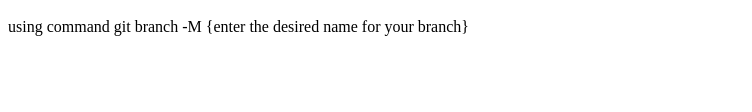
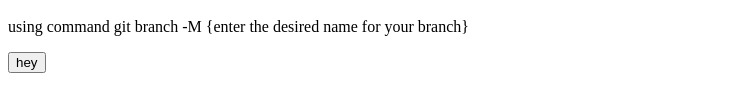
Before and after one commit to iemafzalhassan/Study, a plain HTML site: page L_VCS/local_repo/index.html in a window 1280 px wide. Shown: the part 178-290 px from the top of the page, without its empty margins (0-752 px from the left). Drawn offline with Linux system fonts and the light colour scheme.

Commit message:
added button

```diff
--- a/L_VCS/local_repo/index.html
+++ b/L_VCS/local_repo/index.html
@@ -3,3 +3,4 @@
 <h3>And now it is being pushed to the remote repo</h3>
 <h4>now change the name of the branch or you can say that i have just renamed the branch main to study</h4>
 <p>using command git branch -M {enter the desired name for your branch}</p>
+<p><button>hey</button></p>
```
